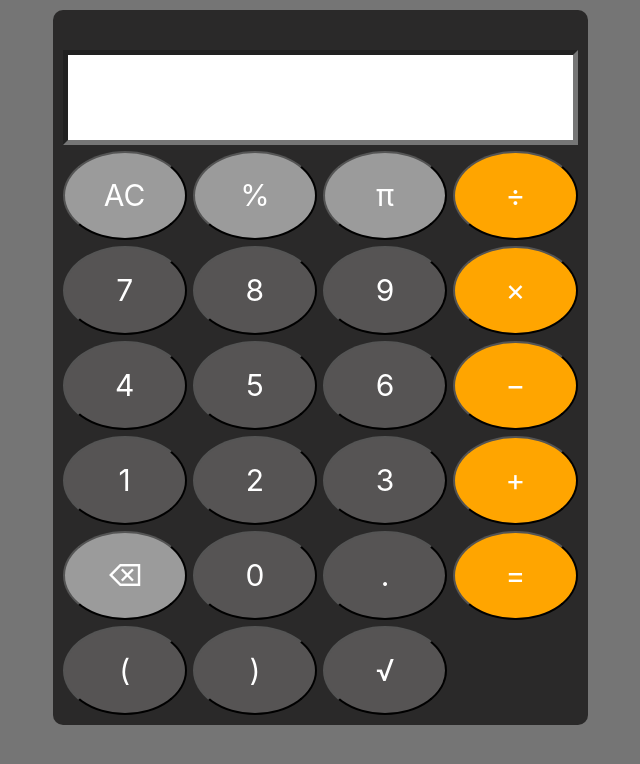
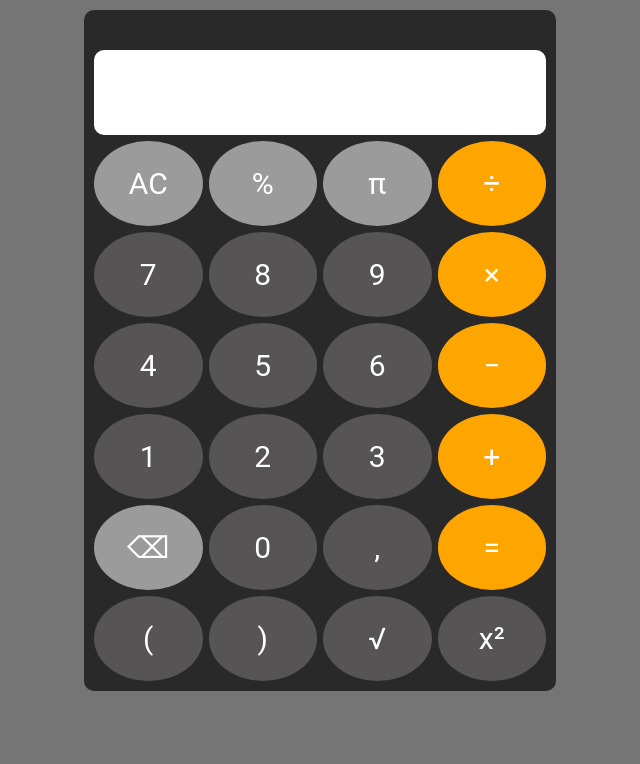
Before and after one commit to tanguyjo/Exercices_Individuels, a PHP site: page /Calc.html in a window 1280 px wide. Shown: the top 764 px of the page, without its empty margins (320-960 px from the left). Run offline with PHP 8.4, Linux system fonts and the light colour scheme.

Commit message:
La vrait finalisation de ma calculette

```diff
--- a/calculatrice_graphique/Calc.css
+++ b/calculatrice_graphique/Calc.css
@@ -1,22 +1,21 @@
-#calculatrice{
+#calculatrice {
   display: grid;
   grid-template-rows: 1fr auto auto;
-    grid-template-columns: repeat(4,1fr);
+  grid-template-columns: repeat(4, 1fr);
   gap: 6px;
   padding: 10px;
   background-color: rgb(42, 41, 41);
   border-radius: 10px;
   margin-top: 10px;
   margin-bottom: 10px;
-
 }
-
 
 #resultat {
   grid-column: span 4;
   font-size: 24px;
   padding: 10px;
   text-align: right;
+  border-radius: 10px;
 }
 
 #calculatrice input[type="button"] {
@@ -25,24 +24,26 @@
   text-align: center;
   border-radius: 100%;
   color: rgb(255, 255, 255);
-
+  border: none;
 }
 #calculatrice input[type="text"] {
   padding: 20px;
   font-size: 30px;
   text-align: center;
   border-width: 5px;
-
+  border: none;
 }
 
 .operateur {
   background-color: rgb(255, 165, 0);
   font-size: xx-large;
+  border: none;
 }
 
 .chiffre {
   background-color: rgb(86, 84, 84);
   font-size: xx-large;
+  border: none;
 }
 
 .container {
@@ -53,12 +54,11 @@
   height: fit-content;
   width: fit-content;
   margin: auto;
-
 }
 
 body {
   background-color: rgb(117, 117, 117);
-
+  font-family: "Roboto", sans-serif;
 }
 @media (orientation: portrait) {
   body {
@@ -70,10 +70,19 @@
 .chiffre-small {
   background-color: rgb(86, 84, 84);
   font-size: xx-large;
-
 }
 
 .chiffre-light {
   background-color: rgb(155, 155, 155);
   font-size: xx-large;
 }
+
+
+p{
+  color: rgb(255, 255, 255);
+  font-size: 15px;
+  text-align: center;
+  grid-column: span 4;
+  font-family: 'Roboto', sans-serif;
+
+}
--- a/calculatrice_graphique/Calc.html
+++ b/calculatrice_graphique/Calc.html
@@ -15,8 +15,11 @@
     <link rel="stylesheet" href="Calc.css" />
   </head>
   <body>
+
     <div class="container">
+
       <div id="calculatrice">
+        <!-- <p>Calculatrice </p> -->
         <br>
         <input type="text" id="resultat" value="" />
         <input type="button" class="chiffre-light" value="AC" onclick="effacer()" />
@@ -37,12 +40,12 @@
         <input type="button" class="operateur" value="+" onclick="affichage(value)"/>
         <input type="button" class="chiffre-light"value="⌫" onclick="deleted()" />
         <input type="button" class="chiffre"value="0" onclick="affichage(value)" />
-        <input type="button" class="chiffre"value="." onclick="affichage(value)" />
+        <input type="button" class="chiffre"value="," onclick="affichage(`.`)" />
         <input type="button" class="operateur" id="egal" value="=" onclick="calculer()"/>
         <input type="button" class="chiffre"value="(" onclick="affichage(value)" />
         <input type="button" class="chiffre"value=")" onclick="affichage(value)" />
         <input type="button" class="chiffre" value="√" onclick="affichage(`**(1/2)`)"/>
-
+        <input type="button" class="chiffre" value="x²" onclick="affichage(`**2`)"/>
       </div>
     </div>
   </body>
--- a/calculatrice_graphique/Calc.js
+++ b/calculatrice_graphique/Calc.js
@@ -1,24 +1,37 @@
-let Shown = document.getElementById('resultat');
+let Shown = document.getElementById("resultat");
 
 function affichage(value) {
-   Shown.value += value;
+  Shown.value += value;
 }
 
 function effacer() {
-    Shown.value = '';
+  Shown.value = "";
 }
 
 function calculer() {
- let result = eval(Shown.value);
- if(result === Infinity) {
-    result = 'Non defini';}
-Shown.value = result;
+  let result = eval(Shown.value);
+  if (result === Infinity) {
+    result = "Non defini";
+  }
+  Shown.value = result;
 }
 function deleted() {
-    Shown.value = Shown.value.slice(0, -1);
+  Shown.value = Shown.value.slice(0, -1);
 }
-// document.getElementById("searchInput").addEventListener("keypress", (e) => {
-//     if (e.key === "Enter") {                           // quand on appuis sur enter ca simule le clic du bouton
-//       document.getElementById("egal").click(); // Simule un clic sur le bouton
+
+document.addEventListener("keydown", function (event) {
+  if (event.key === "Enter") {
+    calculer();
+  }
+});
+
+// document.addEventListener('keydown', function(event) {
+//     if (event.key === 'Enter') {
+//         const focusedButton = document.activeElement;
+//         if (focusedButton && focusedButton.tagName === 'BUTTON') {
+//             focusedButton.blur();
+//         }
+//         calculer();
+//         event.preventDefault();
 //     }
-//   });
+// });
```
Lines whose indentation alone changed are shown as unchanged.
